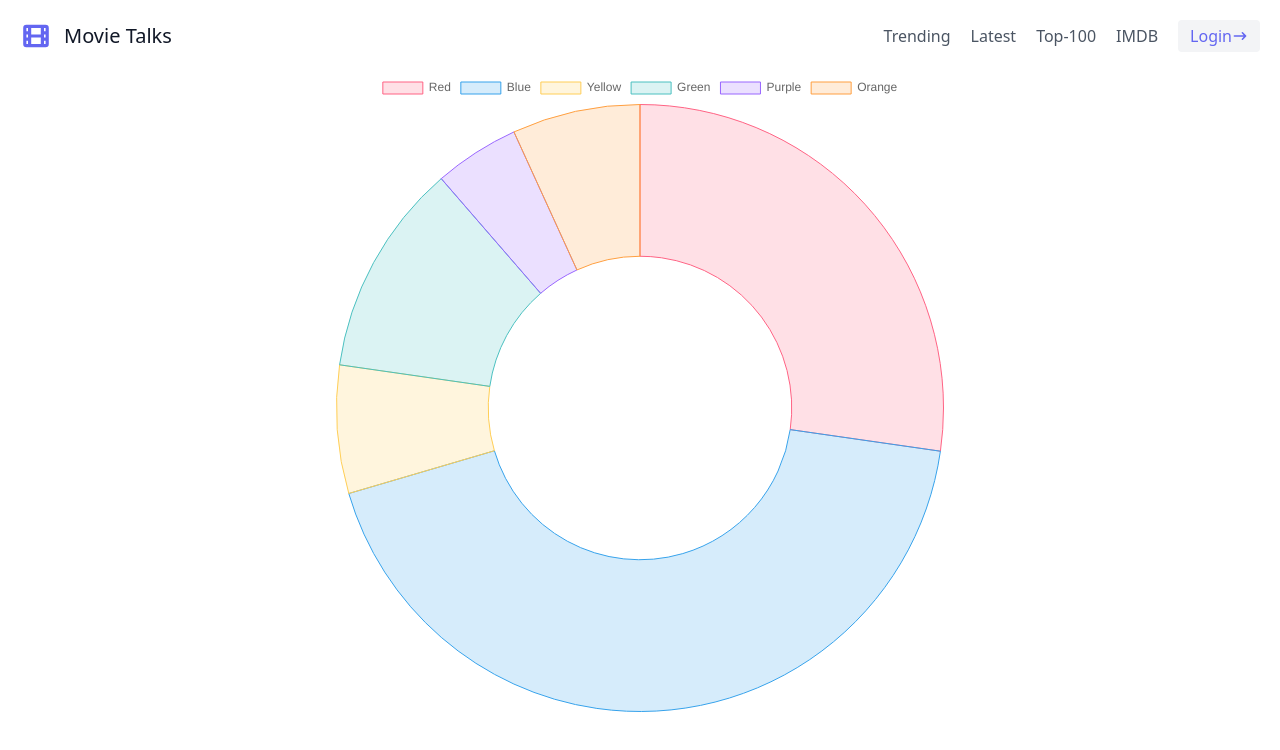
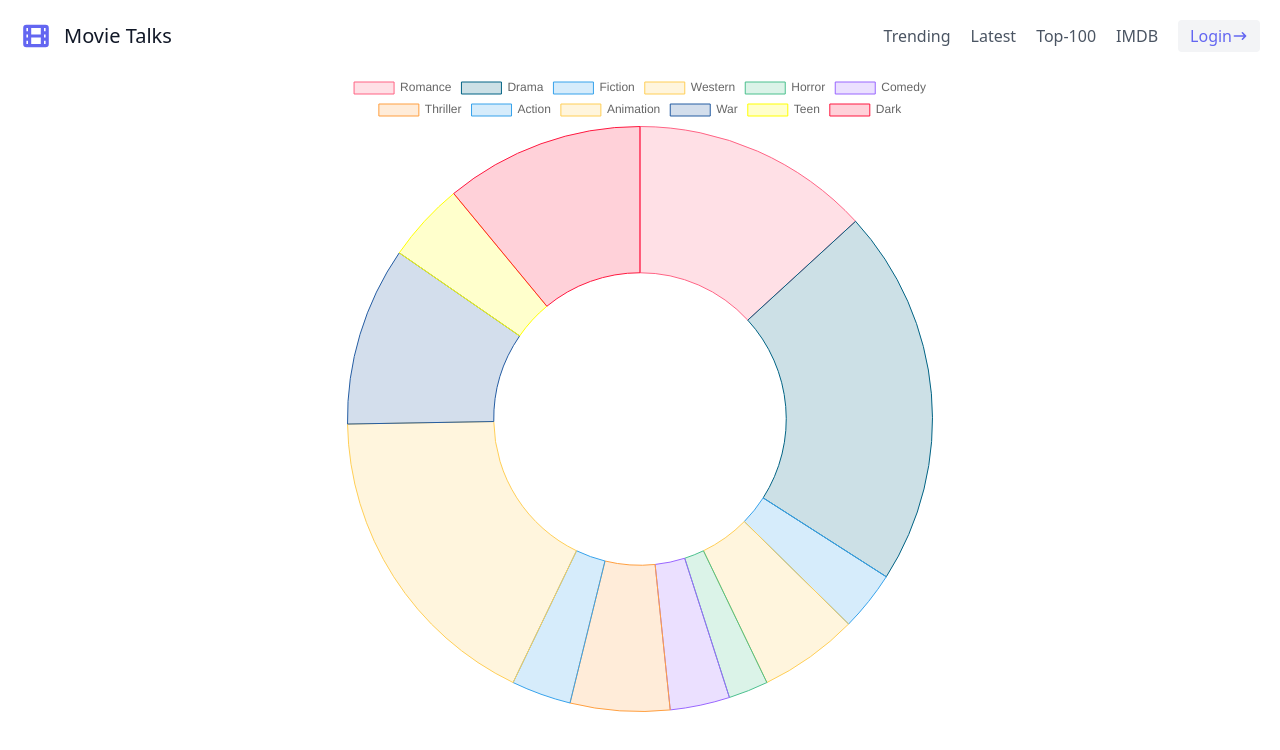
Before and after one commit to 0nahid/movie-db-tailwind, a React (Create React App) app: page /trending in a window 1280 px wide. Shown: the top 750 px of the page. Built offline with nearby package versions, Linux system fonts and the light colour scheme; no server answers.

Commit message:
added react chart

```diff
--- a/src/components/Trending/Trending.jsx
+++ b/src/components/Trending/Trending.jsx
@@ -2,26 +2,51 @@ import React from "react";
 import { Doughnut } from "react-chartjs-2";
 import { Helmet } from "react-helmet";
 const data = {
-  labels: ["Red", "Blue", "Yellow", "Green", "Purple", "Orange"],
+  labels: [
+    "Romance",
+    "Drama",
+    "Fiction",
+    "Western",
+    "Horror",
+    "Comedy",
+    "Thriller",
+    "Action",
+    "Animation",
+    "War",
+    "Teen",
+    "Dark",
+  ],
   datasets: [
     {
       label: "# of Votes",
-      data: [12, 19, 3, 5, 2, 3],
+      data: [12, 19, 3, 5, 2, 3, 5, 3, 16, 9, 4, 10],
       backgroundColor: [
         "rgba(255, 99, 132, 0.2)",
+        "rgba(0, 99, 132, 0.2)",
         "rgba(54, 162, 235, 0.2)",
         "rgba(255, 206, 86, 0.2)",
-        "rgba(75, 192, 192, 0.2)",
-        "rgba(153, 102, 255, 0.2)",
+        "rgba(75, 192, 142, 0.2)",
+        "rgba(153, 102, 255,0.2)",
         "rgba(255, 159, 64, 0.2)",
+        "rgba(54, 162, 235, 0.2)",
+        "rgba(255, 206, 86, 0.2)",
+        "rgba(36, 92, 162, 0.2)",
+        "rgba(255, 255, 0, 0.2)",
+        "rgba(255, 25, 64, 0.2)",
       ],
       borderColor: [
         "rgba(255, 99, 132, 1)",
+        "rgba(0, 99, 132, 1)",
         "rgba(54, 162, 235, 1)",
         "rgba(255, 206, 86, 1)",
-        "rgba(75, 192, 192, 1)",
+        "rgba(75, 192, 142, 1)",
         "rgba(153, 102, 255, 1)",
         "rgba(255, 159, 64, 1)",
+        "rgba(54, 162, 235, 1)",
+        "rgba(255, 206, 86, 1)",
+        "rgba(36, 92, 162, 1)",
+        "rgba(255, 255, 0, 1)",
+        "rgba(255, 25, 64, 1)",
       ],
       borderWidth: 1,
     },
```
